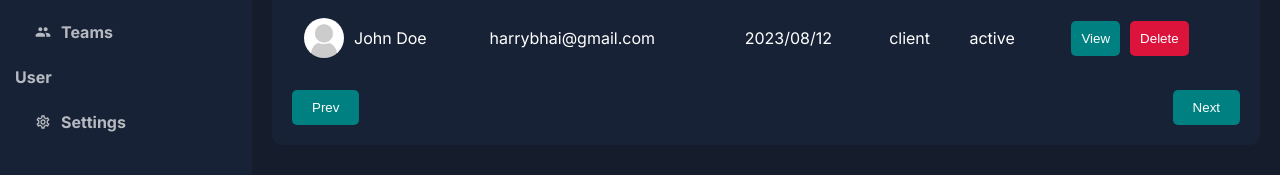
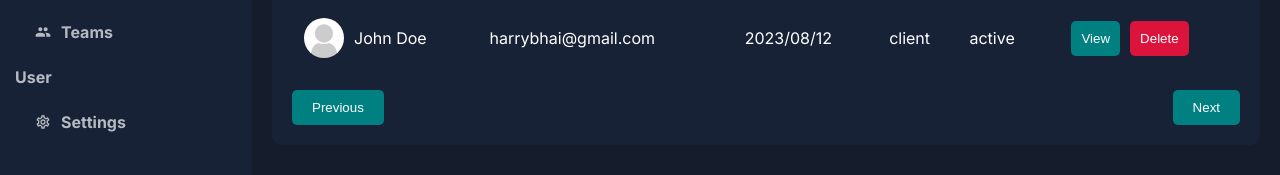
Before and after one commit to v1v3k-nepal/admin-dashboard, a Next.js app: page /dashboard/users in a window 1280 px wide. Shown: the part 528-703 px from the top of the page. Built offline with nearby package versions, Linux system fonts and the light colour scheme.

Commit message:
Seach component done

```diff
--- a/src/components/dashboard_ui/navbar/_navbar.scss
+++ b/src/components/dashboard_ui/navbar/_navbar.scss
@@ -13,21 +13,6 @@
         align-items: center;
         gap: 20px;
 
-        .search{
-            background-color: #2e374a;
-            display: flex;
-            align-items: center;
-            gap: 10px;
-            border-radius: 10px;
-            padding: 10px;
-            input{
-                color: var(--text);
-                border: none;
-                background-color: transparent;
-                outline: none;
-            }
-        }
-
         .icons{
             display: flex;
             gap: 20px;
--- a/src/components/dashboard_ui/navbar/navbar.tsx
+++ b/src/components/dashboard_ui/navbar/navbar.tsx
@@ -3,6 +3,7 @@ import React from 'react'
 import { MdNotifications, MdOutlineChat, MdPublic, MdSearch } from 'react-icons/md'
 import "./_navbar.scss"
 import { usePathname } from 'next/navigation'
+import Search from '../search/search'
 
 
 const Navbar = () => {
@@ -11,10 +12,7 @@ const Navbar = () => {
     <div className='navbar-container'>
       <div className='nav-title'>{pathname.split("/").pop()}</div>
       <div className="menu">
-        <div className="search">
-          <MdSearch/>
-          <input type="text" placeholder='Search...'/>
-        </div>
+        <Search placeholder='Search...'/>
         <div className="icons">
           <MdOutlineChat size={20} />
           <MdNotifications size={20} />
--- /dev/null
+++ b/src/components/dashboard_ui/pagination/_pagination.scss
@@ -0,0 +1,14 @@
+.pagination-btns{
+    display: flex;
+    justify-content: space-between;
+    width: 100%;
+    button{
+        margin-top: 20px;
+        padding: 10px 20px;
+        border: none;
+        border-radius: 5px;
+        background-color: teal;
+        color: white;
+        cursor: pointer;
+    }
+}
--- /dev/null
+++ b/src/components/dashboard_ui/pagination/pagination.tsx
@@ -0,0 +1,13 @@
+import React from "react";
+import "./_pagination.scss"
+
+const Pagination = () => {
+  return (
+    <div className="pagination-btns">
+      <button>Previous</button>
+      <button>Next</button>
+    </div>
+  );
+};
+
+export default Pagination;
--- /dev/null
+++ b/src/components/dashboard_ui/search/_search.scss
@@ -0,0 +1,14 @@
+.search{
+    display: flex;
+    gap: 10px;
+    background-color: #2e374a;
+    padding: 10px;
+    border-radius: 10px;
+
+    input{
+        background-color: transparent;
+        color: var(--text);
+        outline: none;
+        border: none;
+    }
+}
--- /dev/null
+++ b/src/components/dashboard_ui/search/search.tsx
@@ -0,0 +1,18 @@
+import React from 'react'
+import "./_search.scss"
+import { MdSearch } from 'react-icons/md'
+
+type Props = {
+    placeholder: string
+}
+
+const Search = (props:Props) => {
+  return (
+    <div className="search">
+    <MdSearch />
+    <input type="text" placeholder={props.placeholder} />
+  </div>
+  )
+}
+
+export default Search
--- a/src/components/dashboard_ui/users/_users.scss
+++ b/src/components/dashboard_ui/users/_users.scss
@@ -9,20 +9,7 @@
         display: flex;
         justify-content: space-between;
         margin-bottom: 10px;
-        .search{
-            display: flex;
-            gap: 10px;
-            background-color: #2e374a;
-            padding: 10px;
-            border-radius: 10px;
 
-            input{
-                background-color: transparent;
-                color: var(--text);
-                outline: none;
-                border: none;
-            }
-        }
         button{
             padding: 10px;
             color: white;
@@ -67,19 +54,4 @@
             }
         }
     }
-
-    .pagination-btns{
-        display: flex;
-        justify-content: space-between;
-        width: 100%;
-        button{
-            margin-top: 20px;
-            padding: 10px 20px;
-            border: none;
-            border-radius: 5px;
-            background-color: teal;
-            color: white;
-            cursor: pointer;
-        }
-    }
 }
--- a/src/components/dashboard_ui/users/users.tsx
+++ b/src/components/dashboard_ui/users/users.tsx
@@ -4,15 +4,14 @@ import Link from "next/link";
 import Image from "next/image";
 import { usersData } from "@/app/lib/data";
 import "./_users.scss"
+import Pagination from "../pagination/pagination";
+import Search from "../search/search";
 
 const UsersUI = () => {
   return (
     <div className="users-container">
     <div className="top">
-      <div className="search">
-        <MdSearch />
-        <input type="text" placeholder="Search for a user" />
-      </div>
+      <Search placeholder="Search for a user..."/>
       <Link href="/dashboard/users/add">
         <button>Add New</button>
       </Link>
@@ -58,10 +57,7 @@ const UsersUI = () => {
         ))}
       </tbody>
     </table>
-    <div className="pagination-btns">
-      <button>Prev</button>
-      <button>Next</button>
-    </div>
+    <Pagination/>
   </div>
   )
 }
```
